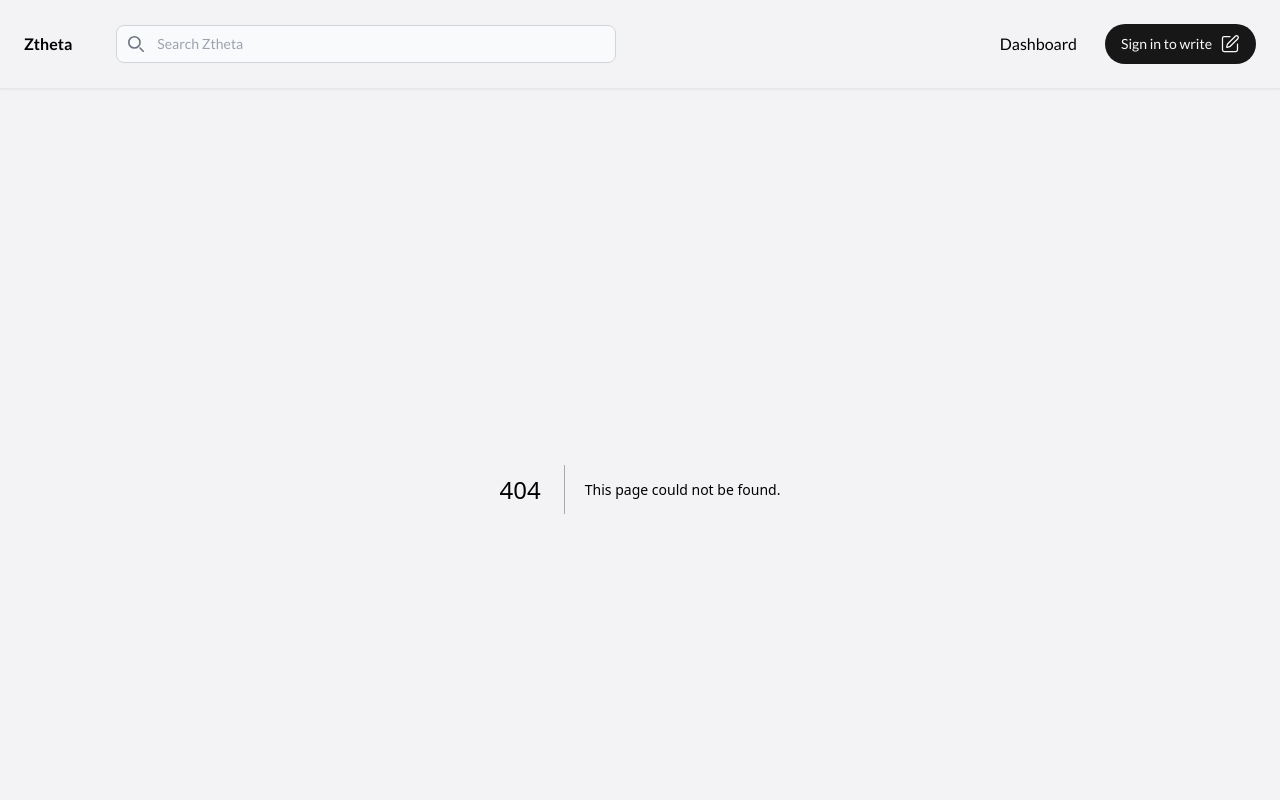
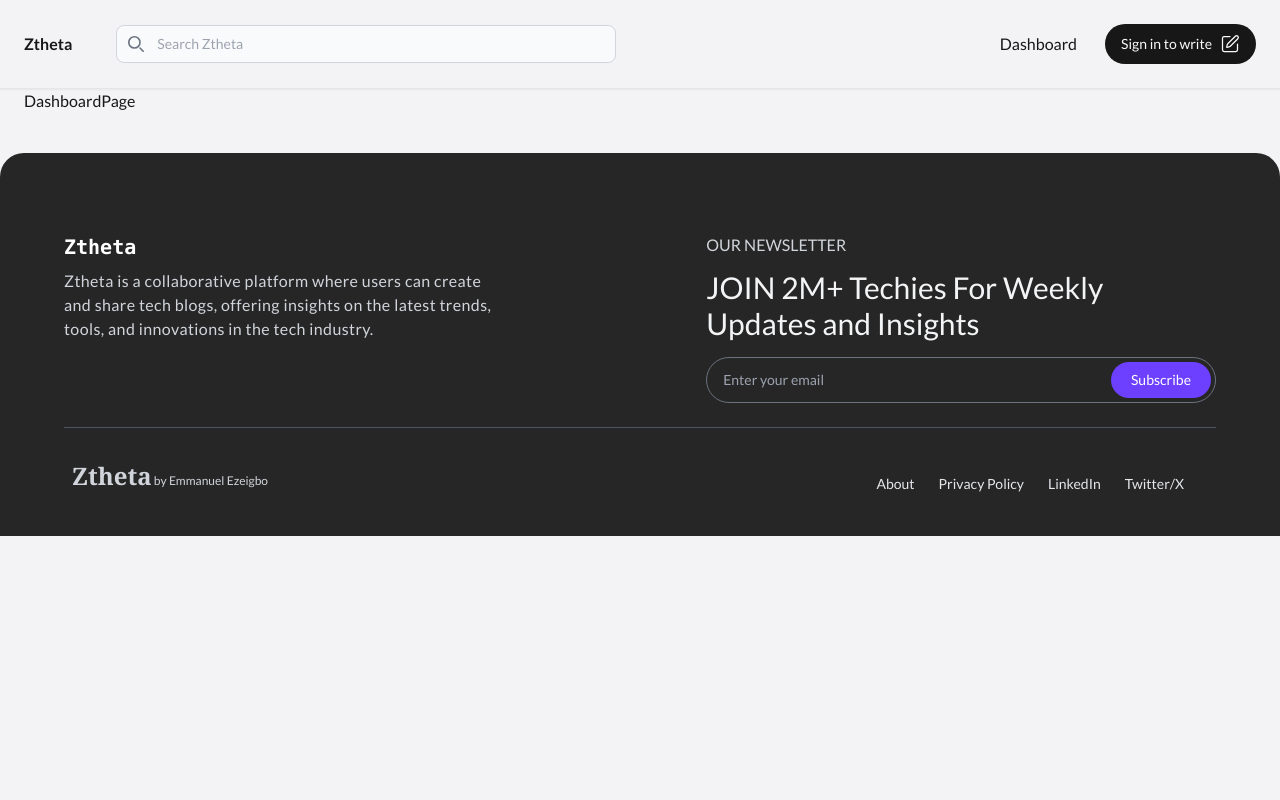
Before and after one commit to ezeigboemmanuel/SyntaxVerse, a Next.js app: page /dashboard in a window 1280 px wide. Before the commit this address had no page. Shown: the top 800 px of the page. Built offline with nearby package versions, Linux system fonts and the light colour scheme.

Commit message:
Update: created dashboard and SP blog page

```diff
--- /dev/null
+++ b/app/blog/[blogId]/page.tsx
@@ -0,0 +1,9 @@
+import React from 'react'
+
+const BlogPage = () => {
+  return (
+    <div>BlogPage</div>
+  )
+}
+
+export default BlogPage
--- /dev/null
+++ b/app/dashboard/page.tsx
@@ -0,0 +1,9 @@
+import React from 'react'
+
+const DashboardPage = () => {
+  return (
+    <div>DashboardPage</div>
+  )
+}
+
+export default DashboardPage
```
